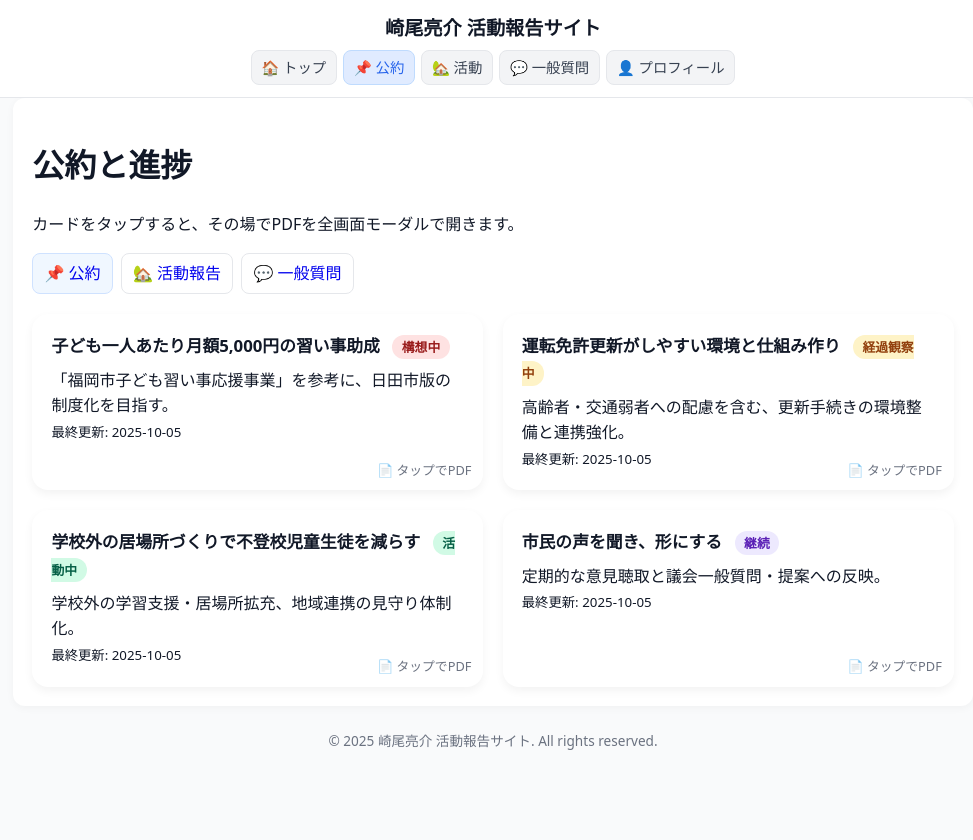
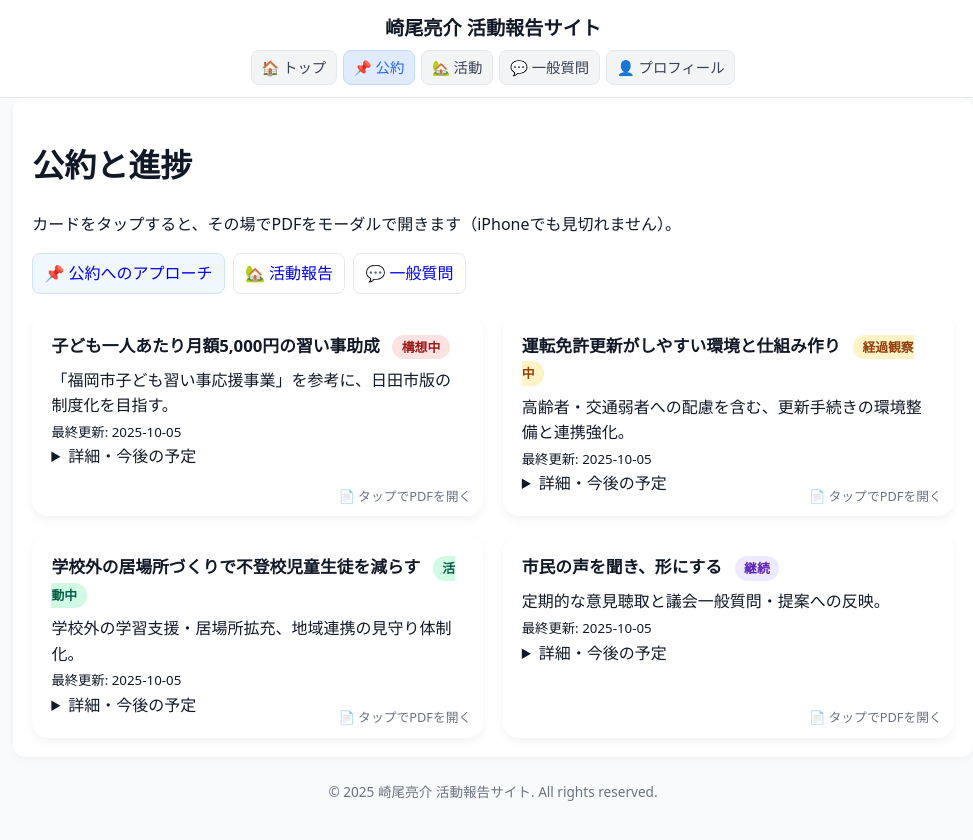
Before and after one commit to sakioryousuke-eng/activity-site, a Jekyll site: the page built from pages/promise.md, in a window 1280 px wide. Shown: the top 840 px of the page, without its empty margins (147-1120 px from the left). Built offline with Jekyll 4.4.1, drawn with Linux system fonts in a browser that asks for light colours.

Commit message:
Update promise.md

```diff
--- a/pages/promise.md
+++ b/pages/promise.md
@@ -3,47 +3,73 @@ layout: default
 title: 公約と進捗
 ---
 
-<h1>公約と進捗</h1>
-<p>カードをタップすると、その場でPDFを全画面モーダルで開きます。</p>
+# 公約と進捗
+<p>カードをタップすると、その場でPDFをモーダルで開きます（iPhoneでも見切れません）。</p>
 
 <nav class="tabs">
-  <a href="{{ '/' | relative_url }}" class="active">📌 公約</a>
+  <a href="{{ '/' | relative_url }}" class="active">📌 公約へのアプローチ</a>
   <a href="{{ '/pages/activity.html' | relative_url }}">🏡 活動報告</a>
   <a href="{{ '/pages/matrix.html' | relative_url }}">💬 一般質問</a>
 </nav>
 
 <div class="grid">
 {% for p in site.data.promises.promises %}
-  <div class="card {% if p.pdf %}is-clickable{% endif %}"
-       {% if p.pdf %}data-pdf="{{ site.baseurl }}{{ p.pdf }}"{% endif %}
-       data-title="{{ p.title | escape }}">
+  <div class="card">
+    <!-- 画面全体クリックを拾う透明リンク（必ずモーダル起動） -->
+    <a class="stretched"
+       href="{{ p.pdf | relative_url }}"
+       data-modal="pdf"
+       data-title="{{ p.title | escape }}"
+       aria-label="{{ p.title | escape }}"></a>
+
     <div class="title">
       {{ p.title }}
       <span class="chip s-{{ p.status }}">{{ p.status }}</span>
     </div>
     <div>{{ p.detail }}</div>
     <small>最終更新: {{ p.last_update }}</small>
-    {% if p.pdf %}<div class="hint">📄 タップでPDF</div>{% endif %}
+
+    <details>
+      <summary>詳細・今後の予定</summary>
+      <div style="margin-top:.5rem;">
+        <p>（ここに個別の取組・ロードマップ・資料リンク等を追記していきます）</p>
+      </div>
+    </details>
+
+    {% if p.pdf %}
+      <div class="hint">📄 タップでPDFを開く</div>
+    {% endif %}
   </div>
 {% endfor %}
 </div>
 
 <style>
-  .tabs{display:flex;gap:.5rem;margin:1rem 0 1.25rem;flex-wrap:wrap}
-  .tabs a{padding:.4rem .7rem;border:1px solid #e5e7eb;border-radius:8px;text-decoration:none}
-  .tabs a.active{background:#f0f7ff;border-color:#cfe2ff}
+  .tabs { display:flex; gap:.5rem; margin:1rem 0 1.25rem; flex-wrap:wrap; }
+  .tabs a { padding:.4rem .7rem; border:1px solid #e5e7eb; border-radius:8px; text-decoration:none; }
+  .tabs a.active { background:#f0f7ff; border-color:#cfe2ff; }
 
-  .grid{display:grid;gap:1.2rem;grid-template-columns:1fr}
-  @media(min-width:720px){.grid{grid-template-columns:1fr 1fr}}
+  .grid { display:grid; gap:1.2rem; grid-template-columns:1fr; }
+  @media (min-width: 720px) { .grid { grid-template-columns:1fr 1fr; } }
 
-  .card{border-radius:16px;padding:1.2rem;background:#fff;box-shadow:0 4px 10px rgba(0,0,0,.05);position:relative}
-  .card:hover{transform:translateY(-3px);box-shadow:0 6px 14px rgba(0,0,0,.1)}
-  .title{font-weight:700;font-size:1.05rem;margin-bottom:.5rem}
-  .chip{font-size:.8rem;padding:.2rem .6rem;border-radius:999px;margin-left:.5rem}
-  .s-構想中{background:#fee2e2;color:#991b1b}
-  .s-経過観察中{background:#fef3c7;color:#92400e}
-  .s-活動中{background:#d1fae5;color:#065f46}
-  .s-完了{background:#bfdbfe;color:#1e40af}
-  .s-継続{background:#ede9fe;color:#5b21b6}
-  .hint{position:absolute;right:12px;bottom:10px;font-size:.8rem;color:#6b7280}
+  .card {
+    position: relative; /* ← stretchedを成り立たせる */
+    border-radius: 16px; padding: 1.2rem; background:#fff;
+    box-shadow: 0 4px 10px rgba(0,0,0,.05);
+    transition: transform .2s ease, box-shadow .2s ease;
+  }
+  .card:hover { transform: translateY(-4px); box-shadow: 0 6px 14px rgba(0,0,0,.1); }
+
+  /* 透明な全体リンク。JSが横取りしてモーダルで開く */
+  .stretched {
+    position:absolute; inset:0; z-index:1; text-indent:-9999px; overflow:hidden;
+  }
+
+  .title { font-weight:700; font-size:1.05rem; margin-bottom:.5rem; }
+  .chip { font-size:.8rem; padding:.2rem .6rem; border-radius:999px; margin-left:.5rem; }
+  .s-構想中 { background:#fee2e2; color:#991b1b; }
+  .s-経過観察中 { background:#fef3c7; color:#92400e; }
+  .s-活動中 { background:#d1fae5; color:#065f46; }
+  .s-完了   { background:#bfdbfe; color:#1e40af; }
+  .s-継続   { background:#ede9fe; color:#5b21b6; }
+  .hint { position:absolute; right:12px; bottom:10px; font-size:.8rem; color:#6b7280; z-index:0; }
 </style>
```
